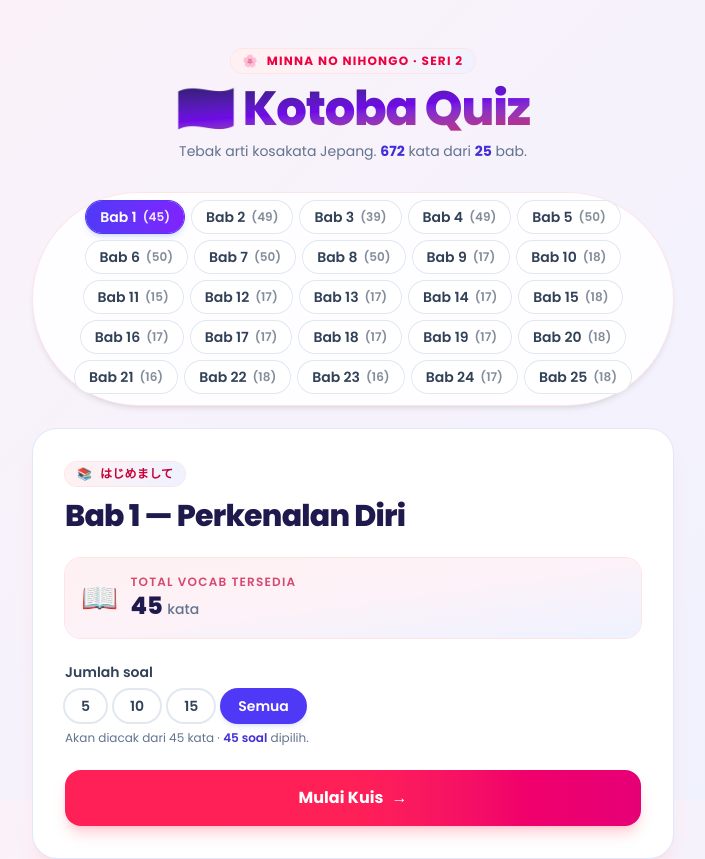
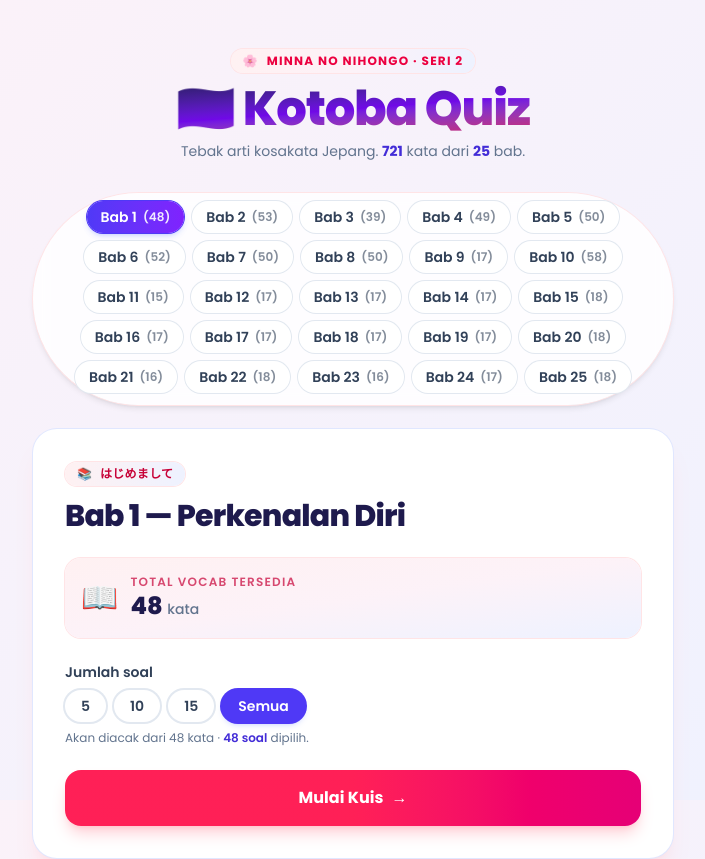
Before and after one commit to kangcrypto/jp-vocab-quiz, a Next.js app: page / in a window 1280 px wide. Shown: the top 859 px of the page, without its empty margins (287-992 px from the left). Built offline with nearby package versions, Linux system fonts and the light colour scheme.

Commit message:
Fix えいが/えいご error (6-35), fix Chapter 7 kana (パンチ, ホッチキス), add missing vocab ch 1-2,6,10

```diff
--- a/src/data/vocab.ts
+++ b/src/data/vocab.ts
@@ -61,6 +61,9 @@
     { id: "1-42", jp: "ちゅうごく", kana: "ちゅうごく", id_meaning: "Tiongkok/China" },
     { id: "1-43", jp: "ドイツ", kana: "ドイツ", id_meaning: "Jerman" },
     { id: "1-44", jp: "にほん", kana: "にほん", id_meaning: "Jepang" },
+    { id: "1-46", jp: "フランス", kana: "フランス", id_meaning: "Perancis" },
+    { id: "1-47", jp: "ブラジル", kana: "ブラジル", id_meaning: "Brasil" },
+    { id: "1-48", jp: "フィリピン", kana: "フィリピン", id_meaning: "Filipina" },
     { id: "1-45", jp: "くる", kana: "くる", id_meaning: "datang" },
   ],
 };
@@ -122,6 +125,10 @@
     { id: "2-47", jp: "どうもありがとうございます", kana: "どうもありがとうございます", id_meaning: "terima kasih banyak" },
     { id: "2-48", jp: "これから", kana: "これから", id_meaning: "mulai sekarang" },
     { id: "2-49", jp: "おせわえになります", kana: "おせわえになります", id_meaning: "menjadi tanggungan Anda" },
+    { id: "2-50", jp: "ココア", kana: "ココア", id_meaning: "coklat" },
+    { id: "2-51", jp: "ハンカチ", kana: "ハンカチ", id_meaning: "handuk kecil" },
+    { id: "2-52", jp: "ペットボトル", kana: "ペットボトル", id_meaning: "botol minuman" },
+    { id: "2-53", jp: "CD", kana: "CD", id_meaning: "CD" },
   ],
 };
 
@@ -338,7 +345,7 @@
     { id: "6-32", jp: "びーる", kana: "びーる", id_meaning: "bir" },
     { id: "6-33", jp: "さけ", kana: "さけ", id_meaning: "alkohol/sake" },
     { id: "6-34", jp: "ビデオ", kana: "ビデオ", id_meaning: "video" },
-    { id: "6-35", jp: "えいご", kana: "えいご", id_meaning: "film" },
+    { id: "6-35", jp: "えいが", kana: "えいが", id_meaning: "film" },
     { id: "6-36", jp: "てがみ", kana: "てがみ", id_meaning: "surat" },
     { id: "6-37", jp: "れぽーと", kana: "れぽーと", id_meaning: "laporan" },
     { id: "6-38", jp: "しゃしん", kana: "しゃしん", id_meaning: "foto" },
@@ -354,6 +361,8 @@
     { id: "6-48", jp: "いっしょに", kana: "いっしょに", id_meaning: "bersama" },
     { id: "6-49", jp: "ちょっと", kana: "ちょっと", id_meaning: "sedikit" },
     { id: "6-50", jp: "いつも", kana: "いつも", id_meaning: "selalu" },
+    { id: "6-51", jp: "ときどき", kana: "ときどき", id_meaning: "kadang-kadang" },
+    { id: "6-52", jp: "それから", kana: "それから", id_meaning: "setelah itu, dan" },
   ],
 };
 
@@ -383,8 +392,8 @@
     { id: "7-16", jp: "ふゃくす", kana: "ふゃくす", id_meaning: "faksimili" },
     { id: "7-17", jp: "ワープロ", kana: "ワープロ", id_meaning: "mesin ketik" },
     { id: "7-18", jp: "パソコン", kana: "パソコン", id_meaning: "komputer pribadi" },
-    { id: "7-19", jp: "ポンチ", kana: "ポンチ", id_meaning: "pons" },
-    { id: "7-20", jp: "ホッチキ", kana: "ホッチキ", id_meaning: "stapler" },
+    { id: "7-19", jp: "パンチ", kana: "パンチ", id_meaning: "punch (alat borong lubang)" },
+    { id: "7-20", jp: "ホッチキス", kana: "ホッチキス", id_meaning: "stapler" },
     { id: "7-21", jp: "セロテープ", kana: "セロテープ", id_meaning: "pita listrik" },
     { id: "7-22", jp: "けしゴム", kana: "けしゴム", id_meaning: "penghapus" },
     { id: "7-23", jp: "かみ", kana: "かみ", id_meaning: "kertas" },
@@ -529,6 +538,46 @@
     { id: "10-16", jp: "まち", kana: "まち", id_meaning: "kota" },
     { id: "10-17", jp: "たてもの", kana: "たてもの", id_meaning: "gedung" },
     { id: "10-18", jp: "ばしょ", kana: "ばしょ", id_meaning: "tempat" },
+    { id: "10-19", jp: "あります", kana: "あります", id_meaning: "ada (benda)" },
+    { id: "10-20", jp: "いろいろ", kana: "いろいろ", id_meaning: "berbagai macam" },
+    { id: "10-21", jp: "おとこのひと", kana: "おとこのひと", id_meaning: "laki-laki" },
+    { id: "10-22", jp: "おんなのこ", kana: "おんなのこ", id_meaning: "perempuan" },
+    { id: "10-23", jp: "おとこのこ", kana: "おとこのこ", id_meaning: "anak laki-laki" },
+    { id: "10-24", jp: "いぬ", kana: "いぬ", id_meaning: "anjing" },
+    { id: "10-25", jp: "ねこ", kana: "ねこ", id_meaning: "kucing" },
+    { id: "10-26", jp: "き", kana: "き", id_meaning: "pohon" },
+    { id: "10-27", jp: "もの", kana: "もの", id_meaning: "benda" },
+    { id: "10-28", jp: "フィルム", kana: "フィルム", id_meaning: "film" },
+    { id: "10-29", jp: "でんち", kana: "でんち", id_meaning: "baterai" },
+    { id: "10-30", jp: "はこ", kana: "はこ", id_meaning: "kotak" },
+    { id: "10-31", jp: "スイッチ", kana: "スイッチ", id_meaning: "saklar" },
+    { id: "10-32", jp: "れいぞうこ", kana: "れいぞうこ", id_meaning: "kulkas" },
+    { id: "10-33", jp: "テーブル", kana: "テーブル", id_meaning: "meja" },
+    { id: "10-34", jp: "べッド", kana: "べッド", id_meaning: "tempat tidur" },
+    { id: "10-35", jp: "たな", kana: "たな", id_meaning: "shelf" },
+    { id: "10-36", jp: "ドア", kana: "ドア", id_meaning: "pintu" },
+    { id: "10-37", jp: "まど", kana: "まど", id_meaning: "jendela" },
+    { id: "10-38", jp: "ポスト", kana: "ポスト", id_meaning: "mailbox" },
+    { id: "10-39", jp: "ビル", kana: "ビル", id_meaning: "gedung" },
+    { id: "10-40", jp: "こうえん", kana: "こうえん", id_meaning: "taman" },
+    { id: "10-41", jp: "きっさてん", kana: "きっさてん", id_meaning: "warung kopi" },
+    { id: "10-42", jp: "ほんや", kana: "ほんや", id_meaning: "toko buku" },
+    { id: "10-43", jp: "～や", kana: "～や", id_meaning: "toko (penjual ～)" },
+    { id: "10-44", jp: "のりば", kana: "のりば", id_meaning: "tempat naik" },
+    { id: "10-45", jp: "けん", kana: "けん", id_meaning: "prefektur" },
+    { id: "10-46", jp: "うえ", kana: "うえ", id_meaning: "atas" },
+    { id: "10-47", jp: "した", kana: "した", id_meaning: "bawah" },
+    { id: "10-48", jp: "まえ", kana: "まえ", id_meaning: "depan" },
+    { id: "10-49", jp: "うしろ", kana: "うしろ", id_meaning: "belakang" },
+    { id: "10-50", jp: "みぎ", kana: "みぎ", id_meaning: "kanan" },
+    { id: "10-51", jp: "ひだり", kana: "ひだり", id_meaning: "kiri" },
+    { id: "10-52", jp: "なか", kana: "なか", id_meaning: "tengah/dalam" },
+    { id: "10-53", jp: "そと", kana: "そと", id_meaning: "luar" },
+    { id: "10-54", jp: "となり", kana: "となり", id_meaning: "sebelah" },
+    { id: "10-55", jp: "ちかく", kana: "ちかく", id_meaning: "dekat" },
+    { id: "10-56", jp: "あいだ", kana: "あいだ", id_meaning: "di antara" },
+    { id: "10-57", jp: "～や～", kana: "～や～", id_meaning: "~ dan ~ (sebagainya)" },
+    { id: "10-58", jp: "いちばん", kana: "いちばん", id_meaning: "terbaik/pertama" },
   ],
 };
 
```
